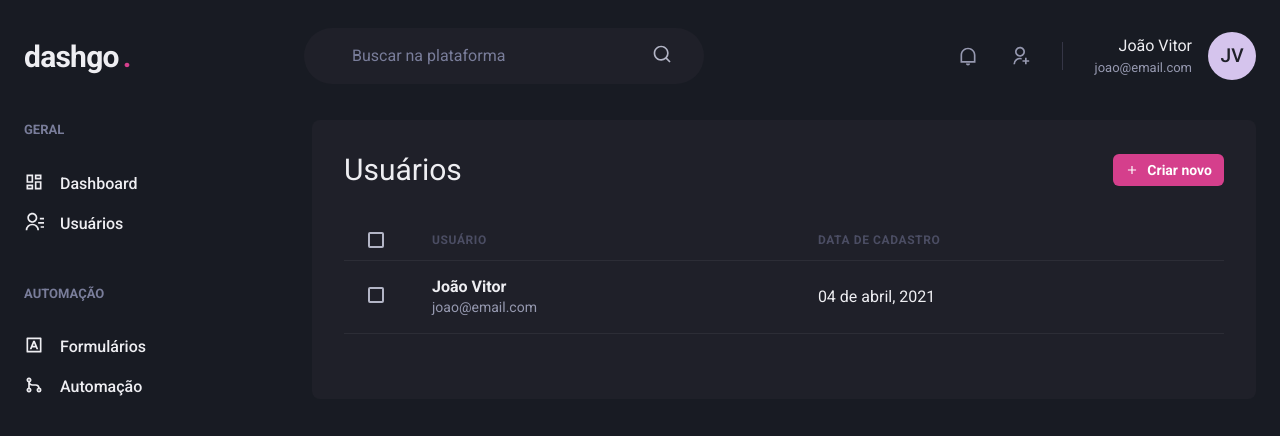
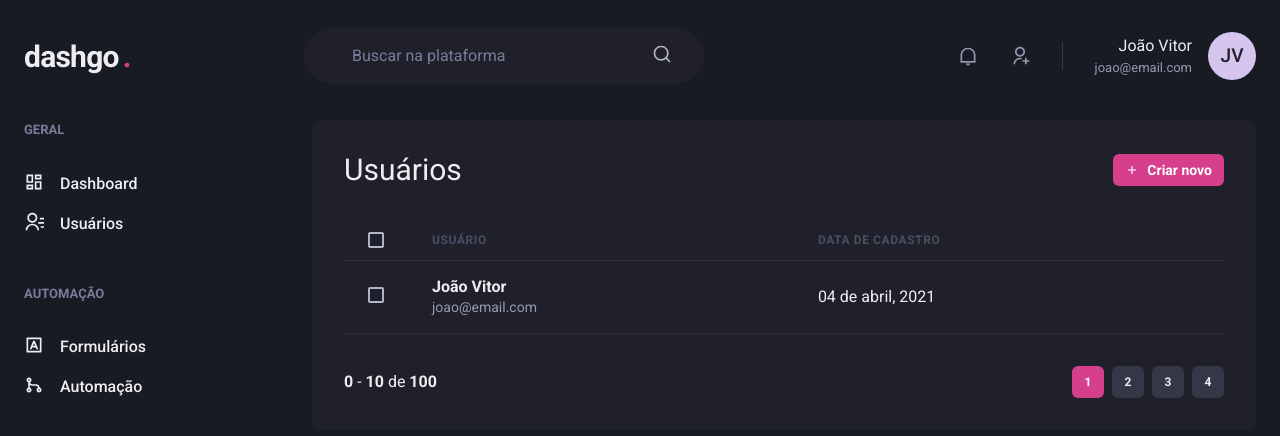
Before and after one commit to JoaoVitorOli/dashgo, a Next.js app: page /users in a window 1280 px wide. Shown: the top 436 px of the page. Built offline with nearby package versions, Linux system fonts and the light colour scheme.

Commit message:
:shipit: pagina de criação de usuário feita

```diff
--- /dev/null
+++ b/src/components/Pagination.tsx
@@ -0,0 +1,71 @@
+import { Stack, Button, Box } from "@chakra-ui/react";
+
+export function Pagination() {
+  return (
+    <Stack
+      direction="row"
+      mt="8"
+      justify="space-between"
+      align="center"
+      spacing="6"
+    >
+      <Box>
+        <strong>0</strong> - <strong>10</strong> de <strong>100</strong>
+      </Box>
+      <Stack
+        direction="row"
+        spacing="2"
+      >
+        <Button
+          size="sm"
+          fontSize="xs"
+          width="4"
+          colorScheme="pink"
+          disabled
+          _disabled={{
+            bgColor: "pink.500",
+            cursor: "default"
+          }}
+        >
+          1
+        </Button>
+
+        <Button
+          size="sm"
+          fontSize="xs"
+          width="4"
+          bg="gray.700"
+          _hover={{
+            bg: "gray.500"
+          }}
+        >
+          2
+        </Button>
+
+        <Button
+          size="sm"
+          fontSize="xs"
+          width="4"
+          bg="gray.700"
+          _hover={{
+            bg: "gray.500"
+          }}
+        >
+          3
+        </Button>
+
+        <Button
+          size="sm"
+          fontSize="xs"
+          width="4"
+          bg="gray.700"
+          _hover={{
+            bg: "gray.500"
+          }}
+        >
+          4
+        </Button>
+      </Stack>
+    </Stack>
+  )
+}
--- a/src/pages/users/index.tsx
+++ b/src/pages/users/index.tsx
@@ -4,6 +4,7 @@
 import { Header } from "../../components/Header";
 import { Sidebar } from "../../components/Sidebar";
 import { RiAddLine } from "react-icons/ri";
+import { Pagination } from "../../components/Pagination";
 
 export default function UserList() {
   return (
@@ -53,6 +54,8 @@
               </Tr>
             </Tbody>
           </Table>
+
+          <Pagination />
         </Box>
       </Flex>
     </Box>
```
Also changed, not shown: src/pages/users/create.tsx (added, +52 -0 lines).
